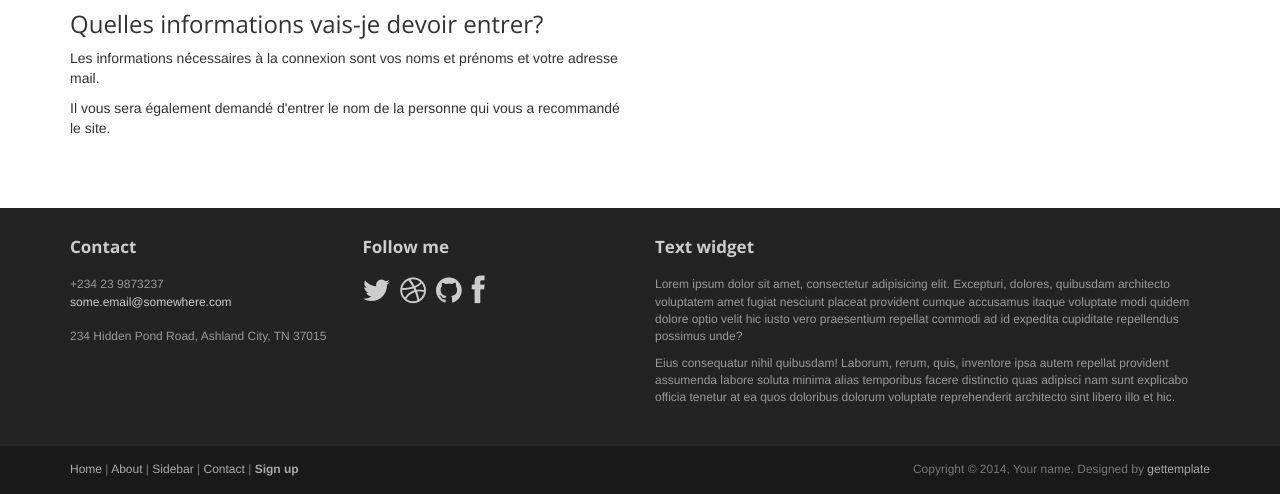
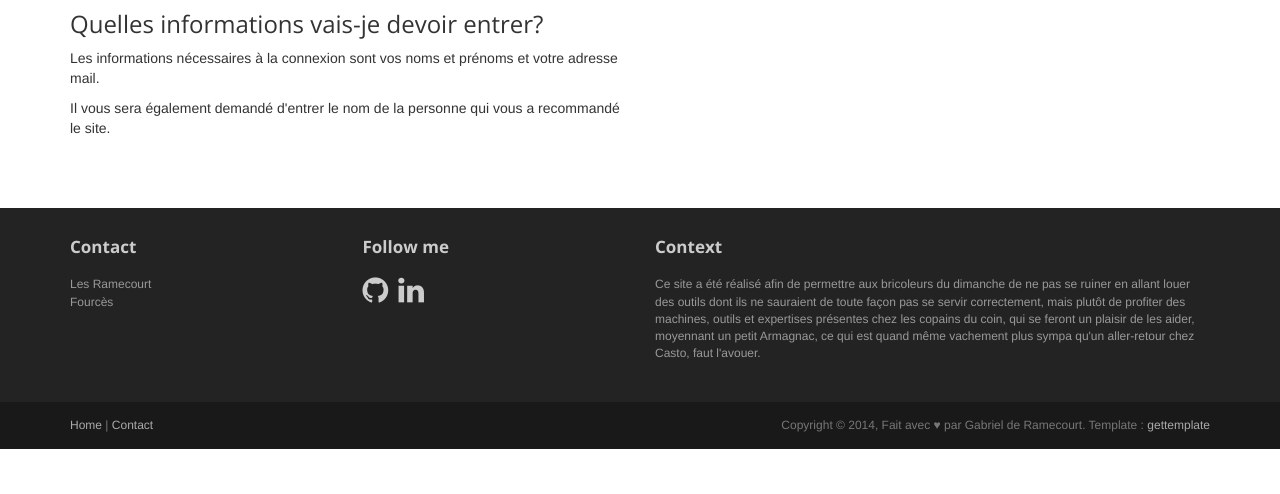
Before and after one commit to Gabouch/modso2, a Django app: page / in a window 1280 px wide. Shown: the part 1031-1525 px from the top of the page. After the commit the page ends 1480 px from the top, so only its background shows below. Run offline with Django 3.2, Linux system fonts and the light colour scheme; some libraries are stand-ins or nearby versions.

Commit message:
Modification footer

```diff
--- a/gestionMachines/templates/gestionMachines/footer.html
+++ b/gestionMachines/templates/gestionMachines/footer.html
@@ -7,10 +7,9 @@
                 <div class="col-md-3 widget">
                     <h3 class="widget-title">Contact</h3>
                     <div class="widget-body">
-                        <p>+234 23 9873237<br>
-                            <a href="mailto:#">some.email@somewhere.com</a><br>
-                            <br>
-                            234 Hidden Pond Road, Ashland City, TN 37015
+                        <p>Les Ramecourt<br>
+                            <!-- <a href="mailto:#">some.email@somewhere.com</a><br> -->
+                            Fourcès
                         </p>
                     </div>
                 </div>
@@ -19,19 +18,16 @@
                     <h3 class="widget-title">Follow me</h3>
                     <div class="widget-body">
                         <p class="follow-me-icons">
-                            <a href=""><i class="fa fa-twitter fa-2"></i></a>
-                            <a href=""><i class="fa fa-dribbble fa-2"></i></a>
-                            <a href=""><i class="fa fa-github fa-2"></i></a>
-                            <a href=""><i class="fa fa-facebook fa-2"></i></a>
+                            <a href="https://github.com/Gabouch"><i class="fa fa-github fa-2"></i></a>
+                            <a href="https://fr.linkedin.com/in/gabriel-de-ramecourt-441a311b"><i class="fa fa-linkedin fa-2"></i></a>
                         </p>
                     </div>
                 </div>
 
                 <div class="col-md-6 widget">
-                    <h3 class="widget-title">Text widget</h3>
+                    <h3 class="widget-title">Context</h3>
                     <div class="widget-body">
-                        <p>Lorem ipsum dolor sit amet, consectetur adipisicing elit. Excepturi, dolores, quibusdam architecto voluptatem amet fugiat nesciunt placeat provident cumque accusamus itaque voluptate modi quidem dolore optio velit hic iusto vero praesentium repellat commodi ad id expedita cupiditate repellendus possimus unde?</p>
-                        <p>Eius consequatur nihil quibusdam! Laborum, rerum, quis, inventore ipsa autem repellat provident assumenda labore soluta minima alias temporibus facere distinctio quas adipisci nam sunt explicabo officia tenetur at ea quos doloribus dolorum voluptate reprehenderit architecto sint libero illo et hic.</p>
+                        <p>Ce site a été réalisé afin de permettre aux bricoleurs du dimanche de ne pas se ruiner en allant louer des outils dont ils ne sauraient de toute façon pas se servir correctement, mais plutôt de profiter des machines, outils et expertises présentes chez les copains du coin, qui se feront un plaisir de les aider, moyennant un petit Armagnac, ce qui est quand même vachement plus sympa qu'un aller-retour chez Casto, faut l'avouer.</p>
                     </div>
                 </div>
 
@@ -46,11 +42,9 @@
                 <div class="col-md-6 widget">
                     <div class="widget-body">
                         <p class="simplenav">
-                            <a href="#">Home</a> |
-                            <a href="about.html">About</a> |
-                            <a href="sidebar-right.html">Sidebar</a> |
-                            <a href="contact.html">Contact</a> |
-                            <b><a href="signup.html">Sign up</a></b>
+                            <a href="{% url 'index' %}">Home</a> |
+                            <!-- <a href="{% url 'about' %}">About</a> | -->
+                            <a href="{% url 'contact' %}">Contact</a>
                         </p>
                     </div>
                 </div>
@@ -58,7 +52,7 @@
                 <div class="col-md-6 widget">
                     <div class="widget-body">
                         <p class="text-right">
-                            Copyright &copy; 2014, Your name. Designed by <a href="http://gettemplate.com/" rel="designer">gettemplate</a>
+                            Copyright &copy; 2014, Fait avec &hearts; par Gabriel de Ramecourt. Template : <a href="http://gettemplate.com/" rel="designer">gettemplate</a>
                         </p>
                     </div>
                 </div>
```
